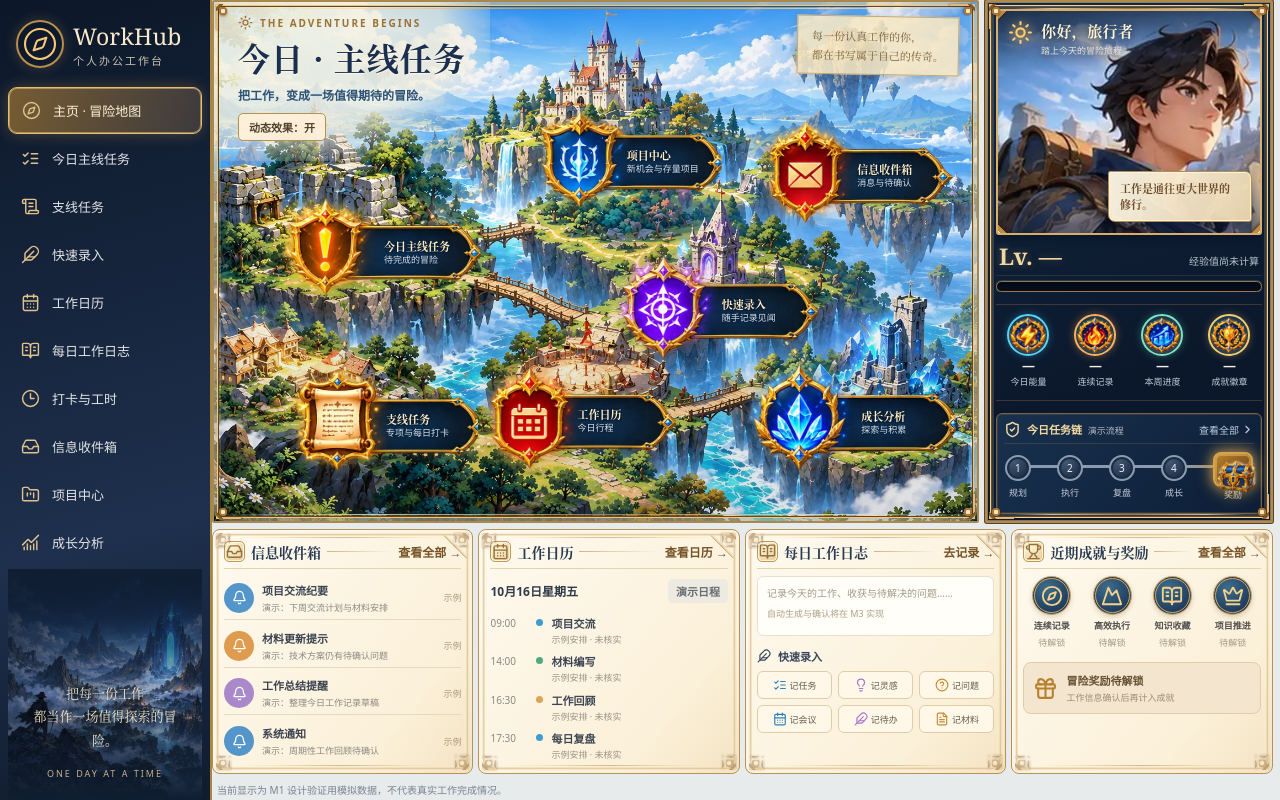
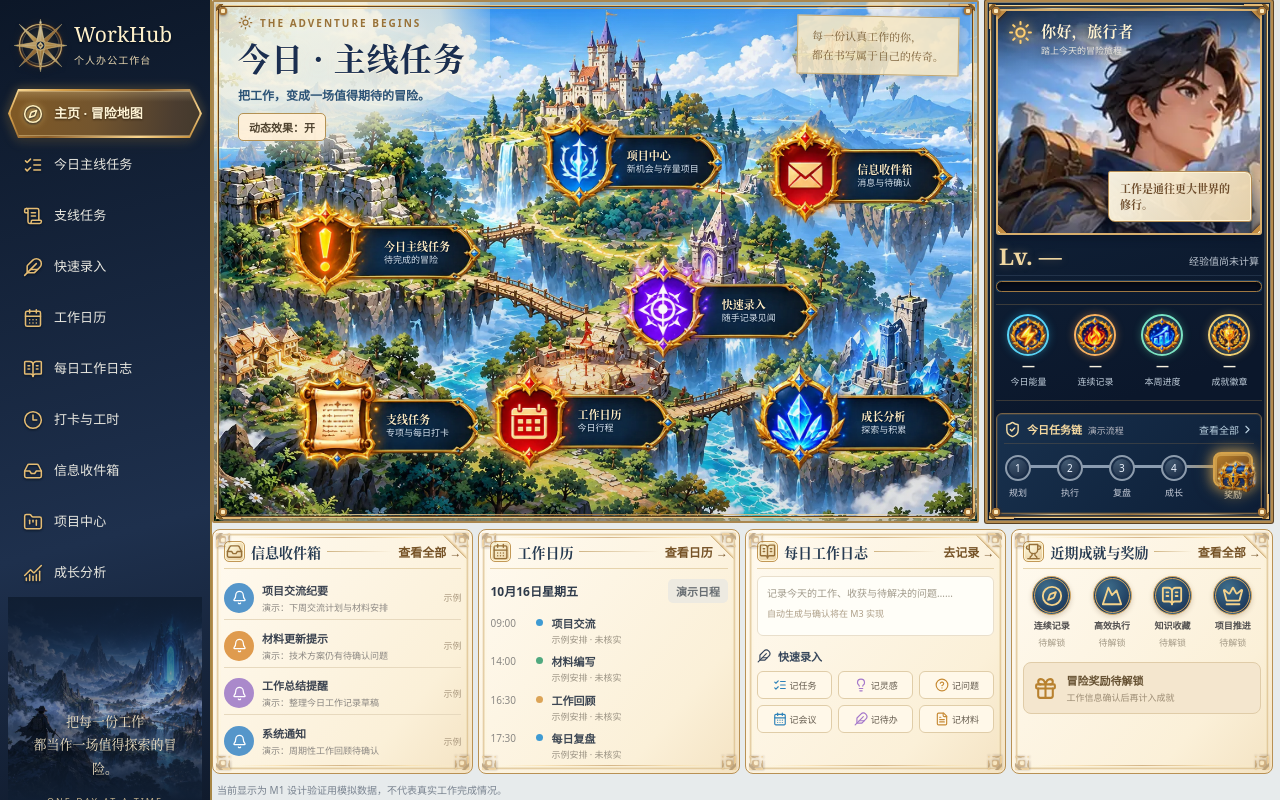
Before and after one commit to soyalu/workhub, a React (Vite) app in the folder frontend/: page / in a window 1280 px wide. Built offline with nearby package versions, Linux system fonts and the light colour scheme; no server answers.

Commit message:
feat(m17): refine sidebar compass crest and carved gold active navigation

```diff
--- a/frontend/src/components/layout/AppShell.tsx
+++ b/frontend/src/components/layout/AppShell.tsx
@@ -1,7 +1,8 @@
 import { useEffect, useState } from 'react';
-import { Bell, Compass, Feather, Menu, Search, ShieldCheck, X } from 'lucide-react';
+import { Bell, Feather, Menu, Search, ShieldCheck, X } from 'lucide-react';
 import { NavLink, Outlet, Link, useLocation } from 'react-router-dom';
 import { navigation } from '../../app/navigation';
+import { CompassRoseMark } from './CompassRoseMark';
 import { checkHealth } from '../../lib/api';
 
 type ConnectionStatus = 'checking' | 'online' | 'offline';
@@ -27,7 +28,7 @@ export function AppShell() {
       {menuOpen && <button type="button" className="sidebar-scrim" aria-label="关闭导航" onClick={() => setMenuOpen(false)} />}
       <aside className={'app-sidebar ' + (menuOpen ? 'is-open' : '')} aria-label="主导航">
         <div className="brand-lockup">
-          <Compass className="brand-emblem" aria-hidden="true" size={43} strokeWidth={1.4}/>
+          <span className="brand-compass-mark"><CompassRoseMark /></span>
           <div><strong>WorkHub</strong><span>个人办公工作台</span></div>
           <button type="button" className="sidebar-close" aria-label="关闭导航" onClick={() => setMenuOpen(false)}><X size={18} /></button>
         </div>
@@ -36,8 +37,8 @@ export function AppShell() {
           {navigation.map(({ label, to, icon: Icon }) => (
             <NavLink key={to} to={to} end={to === '/'} onClick={() => setMenuOpen(false)}
               className={({ isActive }) => 'sidebar-link ' + (isActive ? 'is-active' : '')}>
-              <Icon size={19} strokeWidth={1.8} aria-hidden="true" />
-              <span>{label}</span>
+              <span className="nav-icon-wrap" aria-hidden="true"><Icon size={20} strokeWidth={1.85} /></span>
+              <span className="sidebar-link-label">{label}</span>
             </NavLink>
           ))}
         </nav>
--- /dev/null
+++ b/frontend/src/components/layout/CompassRoseMark.tsx
@@ -0,0 +1,36 @@
+/** WorkHub fantasy compass-rose crest, decorative and reusable in the sidebar. */
+export function CompassRoseMark() {
+  return (
+    <svg className="brand-compass-svg" viewBox="0 0 80 80" fill="none"
+      xmlns="http://www.w3.org/2000/svg" aria-hidden="true" focusable="false">
+      <defs>
+        <linearGradient id="wh-rose-gold" x1="11" y1="9" x2="70" y2="71" gradientUnits="userSpaceOnUse">
+          <stop stopColor="#FFF2B9"/><stop offset=".29" stopColor="#E9BD68"/>
+          <stop offset=".57" stopColor="#A56D2D"/><stop offset=".81" stopColor="#F8D689"/>
+          <stop offset="1" stopColor="#A8752E"/>
+        </linearGradient>
+        <linearGradient id="wh-rose-needle" x1="28" y1="14" x2="54" y2="67" gradientUnits="userSpaceOnUse">
+          <stop stopColor="#FFF5D8"/><stop offset=".52" stopColor="#D9AA54"/>
+          <stop offset="1" stopColor="#926027"/>
+        </linearGradient>
+      </defs>
+      <circle cx="40" cy="40" r="29.5" stroke="#5C371C" strokeWidth="5.2" opacity=".5"/>
+      <circle cx="40" cy="40" r="29.5" stroke="url(#wh-rose-gold)" strokeWidth="1.8"/>
+      <circle cx="40" cy="40" r="26.1" stroke="#F4CF87" strokeWidth=".7" opacity=".75"/>
+      <path d="M40 3L44.4 31.2L69.9 10.1L48.8 35.6L77 40L48.8 44.4L69.9 69.9L44.4 48.8L40 77L35.6 48.8L10.1 69.9L31.2 44.4L3 40L31.2 35.6L10.1 10.1L35.6 31.2L40 3Z"
+        fill="url(#wh-rose-gold)" stroke="#F8DF9D" strokeWidth=".55" strokeLinejoin="round"/>
+      <path d="M40 11.1L43.6 35.8L66.7 40L43.6 44.2L40 68.9L36.4 44.2L13.3 40L36.4 35.8L40 11.1Z"
+        fill="#152A40" stroke="#D4A456" strokeWidth="1.45" strokeLinejoin="round"/>
+      <path d="M40 13L46.8 40L40 67L33.2 40L40 13Z" fill="url(#wh-rose-needle)" stroke="#FFF1BD" strokeWidth=".9"/>
+      <path d="M13 40L40 33.2L67 40L40 46.8L13 40Z" fill="url(#wh-rose-needle)" stroke="#F3D087" strokeWidth=".85"/>
+      <path d="M40 18L40 62M18 40H62" stroke="#FFF4CE" strokeWidth=".65" opacity=".57"/>
+      <circle cx="40" cy="40" r="6.3" fill="#192B42" stroke="#F5D187" strokeWidth="1.5"/>
+      <path d="M40 34.7L44.2 40L40 45.3L35.8 40L40 34.7Z" fill="#FFE5A1"/>
+      <circle cx="40" cy="40" r="1.5" fill="#805322"/>
+      <circle cx="40" cy="7.5" r="1.5" fill="#FFF4C7"/>
+      <circle cx="72.5" cy="40" r="1.2" fill="#F5CE79"/>
+      <circle cx="40" cy="72.5" r="1.2" fill="#F5CE79"/>
+      <circle cx="7.5" cy="40" r="1.2" fill="#F5CE79"/>
+    </svg>
+  );
+}
--- a/frontend/src/main.tsx
+++ b/frontend/src/main.tsx
@@ -9,6 +9,7 @@ import './styles/m16-frames.css';
 import './styles/m17-motion.css';
 import './styles/m17-art.css';
 import './styles/m17-landmarks.css';
+import './styles/m17-sidebar.css';
 
 const root = document.getElementById('root');
 
--- /dev/null
+++ b/frontend/src/styles/m17-sidebar.css
@@ -0,0 +1,111 @@
+/*
+ * M1.7 approved map design stays untouched.
+ * Sidebar-only styling: premium brass compass and carved active navigation.
+ * No decorative overlay intercepts clicks or keyboard focus.
+ */
+.app-sidebar { --nav-brass-light:#ffe9aa; --nav-brass-mid:#d7a755; --nav-brass-dark:#805722; }
+.app-sidebar .brand-lockup {
+  position:relative;gap:7px;min-height:78px;padding:5px 4px 13px;
+}
+.app-sidebar .brand-compass-mark {
+  flex:0 0 57px;width:57px;height:57px;display:grid;place-items:center;
+  position:relative;isolation:isolate;filter:drop-shadow(0 2px 3px #081221bb);
+}
+.app-sidebar .brand-compass-mark::before {
+  content:"";position:absolute;inset:9px;z-index:-1;border-radius:50%;
+  background:radial-gradient(circle,#f1c8792c 0%,#b8873735 32%,transparent 71%);
+  box-shadow:0 0 12px #f1bd6d2f;
+}
+.app-sidebar .brand-compass-svg {width:57px;height:57px;display:block;overflow:visible;}
+.app-sidebar .brand-lockup > div {min-width:0;}
+.app-sidebar .brand-lockup strong {
+  font-family:Georgia,'Times New Roman',serif;
+  font-size:22px;line-height:1.05;letter-spacing:.05px;
+  color:#fff1cb;text-shadow:0 1px 2px #050e1a;
+}
+.app-sidebar .brand-lockup > div > span {
+  display:block;white-space:nowrap;letter-spacing:1.05px;
+  margin-top:6px;font-size:10px;color:#e4d3ae;opacity:1;
+}
+.app-sidebar .sidebar-navigation {row-gap:2px;}
+.app-sidebar .sidebar-link {
+  position:relative;isolation:isolate;min-height:48px;
+  width:100%;border:0;border-radius:3px;
+  display:flex;align-items:center;gap:9px;
+  padding:8px 13px 8px 15px;
+  color:#e9e8e0;background:transparent;
+  transition:color .17s ease,background-color .17s ease,filter .17s ease;
+}
+.app-sidebar .sidebar-link::before,
+.app-sidebar .sidebar-link::after {content:none;}
+.app-sidebar .nav-icon-wrap {
+  flex:0 0 24px;width:24px;height:27px;
+  display:inline-flex;align-items:center;justify-content:center;
+  position:relative;z-index:2;color:#e5bd74;
+}
+.app-sidebar .nav-icon-wrap svg {
+  color:currentColor;stroke-width:1.85;
+  filter:drop-shadow(0 1px 1px #07111f);
+}
+.app-sidebar .sidebar-link-label {
+  position:relative;z-index:2;
+  font-size:13px;font-weight:500;letter-spacing:.05px;
+  line-height:1.4;white-space:nowrap;
+}
+.app-sidebar .sidebar-link:not(.is-active):hover {
+  color:#fff2d1;background:linear-gradient(90deg,#e0ad5422,transparent);
+}
+.app-sidebar .sidebar-link:not(.is-active):hover .nav-icon-wrap {color:#ffe1a0;}
+.app-sidebar .sidebar-link.is-active,
+.is-home-route .app-sidebar .sidebar-link.is-active {
+  color:#fff3ce;background:transparent;border:0;border-radius:0;
+  box-shadow:none;filter:drop-shadow(0 2px 5px #060e1f95) drop-shadow(0 0 5px #e9ba565e);
+}
+.app-sidebar .sidebar-link.is-active::before,
+.app-sidebar .sidebar-link.is-active::after {
+  content:"";display:block;position:absolute;pointer-events:none;
+  transition:none;
+}
+.app-sidebar .sidebar-link.is-active::before {
+  z-index:0;inset:0;
+  background:linear-gradient(155deg,#ffe5a6 0%,#d7a14c 19%,#8b5e2a 47%,#f9d58e 78%,#bb822d 100%);
+  clip-path:polygon(10px 0,calc(100% - 12px) 0,100% 50%,calc(100% - 12px) 100%,10px 100%,0 50%);
+}
+.app-sidebar .sidebar-link.is-active::after {
+  z-index:1;inset:2px;
+  background:
+    linear-gradient(180deg,#f6dfab3d 0%,transparent 24%),
+    linear-gradient(96deg,#805925 0%,#73552e 45%,#4b3d30 86%,#43392c 100%);
+  clip-path:polygon(9px 0,calc(100% - 11px) 0,100% 50%,calc(100% - 11px) 100%,9px 100%,0 50%);
+  box-shadow:inset 0 0 0 1px #f5d99b70;
+}
+.app-sidebar .sidebar-link.is-active .nav-icon-wrap {
+  color:#fff0be;filter:drop-shadow(0 0 3px #ffdf8a9a);
+}
+.app-sidebar .sidebar-link.is-active .sidebar-link-label {
+  color:#fff4d5;font-weight:650;text-shadow:0 1px 2px #211407bb;
+}
+.app-sidebar .sidebar-link:focus-visible {
+  outline:2px solid #ffefbe;outline-offset:2px;z-index:3;
+}
+@media(min-width:901px) {
+  .is-home-route .app-sidebar .brand-lockup {
+    padding:3px 4px 14px;gap:5px;min-height:77px;
+  }
+  .is-home-route .app-sidebar .brand-compass-mark,
+  .is-home-route .app-sidebar .brand-compass-svg {
+    width:57px;height:57px;
+  }
+  .is-home-route .app-sidebar .brand-lockup strong {font-size:21px;}
+  .is-home-route .app-sidebar .sidebar-navigation {gap:2px;}
+  .is-home-route .app-sidebar .sidebar-link {
+    padding:8px 11px 8px 13px;min-height:49px;font-size:13px;
+  }
+}
+@media(max-width:900px) {
+  .app-sidebar .brand-lockup {padding:7px 8px 15px;}
+  .app-sidebar .sidebar-link {min-height:49px;}
+}
+@media(prefers-reduced-motion:reduce) {
+  .app-sidebar .sidebar-link {transition:none;}
+}
```
Also changed, not shown: 2 other files (tests, documents, lock files or other folders).
